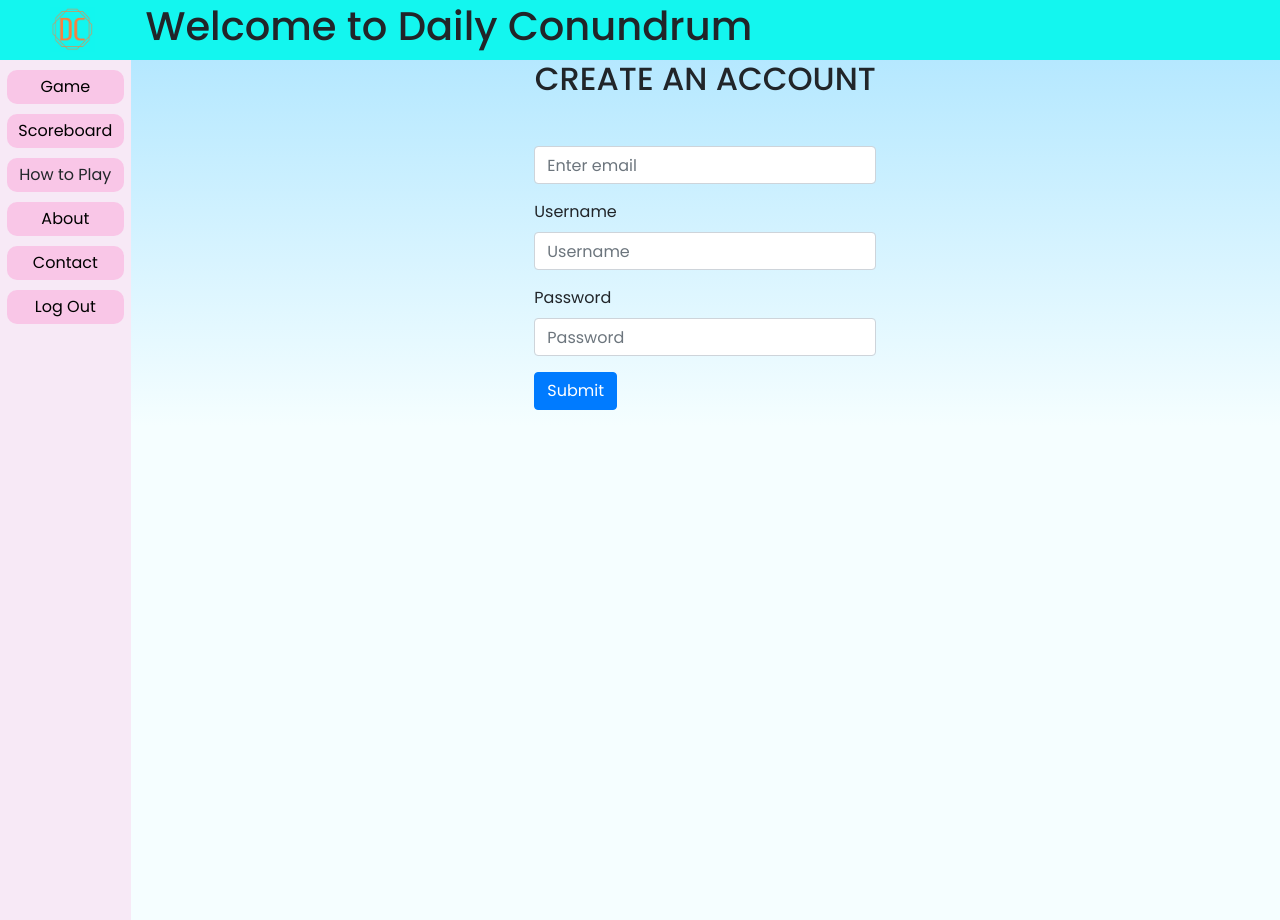
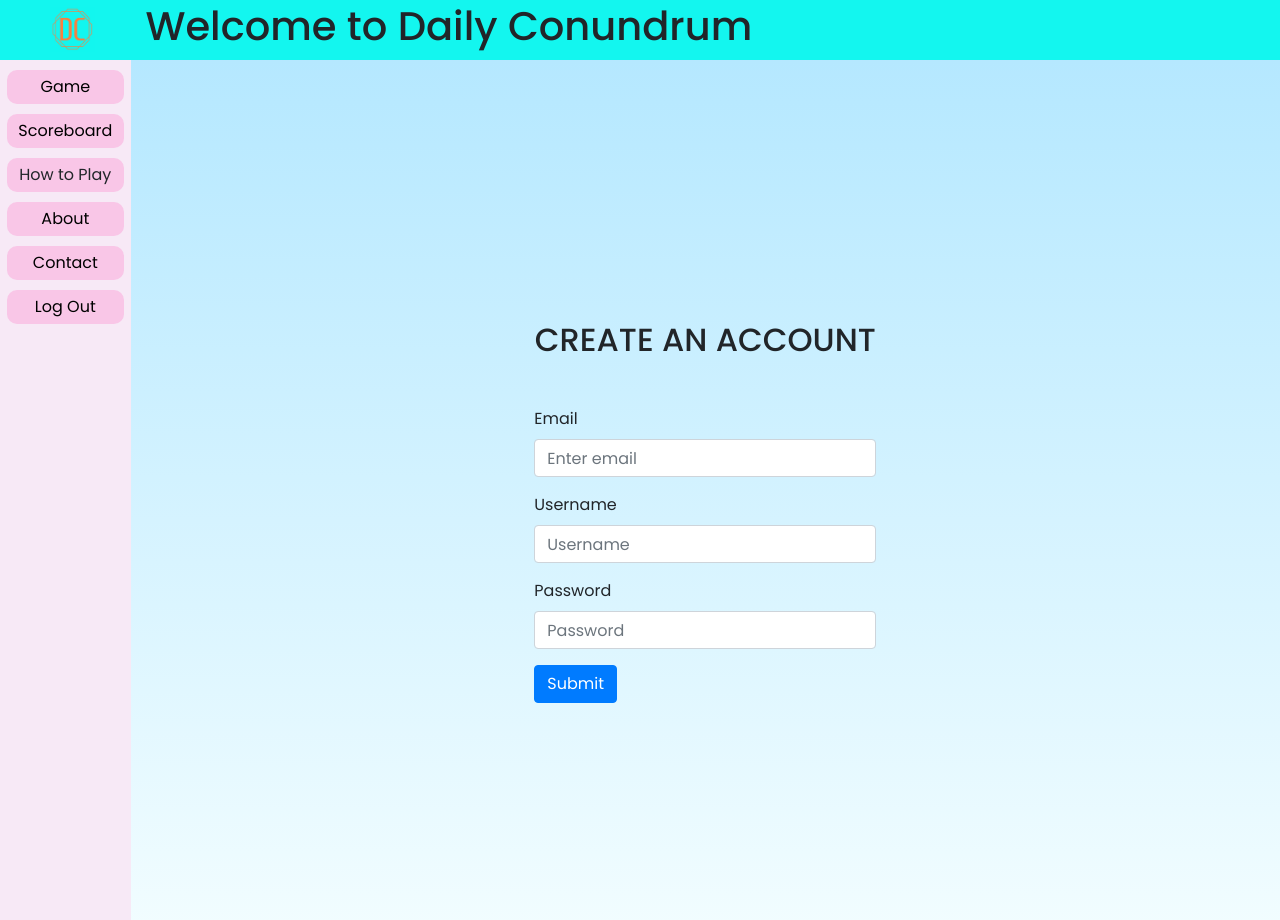
Before and after one commit to GT-XVII/DailyConundrum, a Flask app: page /register in a window 1280 px wide. Run offline with Flask 3, Linux system fonts and the light colour scheme.

Commit message:
Account creation update

```diff
--- a/static/login.css
+++ b/static/login.css
@@ -48,3 +48,11 @@ body {
         transform:translateX(25%);
     }
 }
+.bodyContainer {
+    width: 100%;
+    height: 100%;
+    display: flex;
+    flex-direction: column;
+    justify-content: center;
+    align-items: center;
+}
--- a/static/login.js
+++ b/static/login.js
@@ -3,10 +3,8 @@ function validateForm() {
     var inputpassword = $('#password').val();
 
     if (inputname && inputpassword) {
-        // If form validation passes, submit the form
         $('form').submit();
     } else {
-        // If validation fails, alert the user
         alert("Please enter both username and password");
     }
 }
--- a/templates/register.html
+++ b/templates/register.html
@@ -2,15 +2,17 @@
 {% block head %}
   {{ super() }}
 <script src="{{ url_for('static', filename='login.js') }}"></script>
+<link rel="stylesheet" href="{{ url_for('static', filename='login.css') }}">
 {% endblock %}
 
 {% block content %}
-<div class="frame1">
+
   <div class="bodyContainer">
     <form method="post" action="/register">
       <div class="form-group">
         <h2 class="text-uppercase text-center mb-5">Create an account</h2>
       <div class="form-group">
+        <label for="email">Email</label>
         <input type="email" class="form-control" id="email" name="email" placeholder="Enter email">
       </div>
       <div class="form-group">
@@ -30,5 +32,4 @@
     </form>
   </div>
   </div>
-</div>
 {% endblock %}
```
